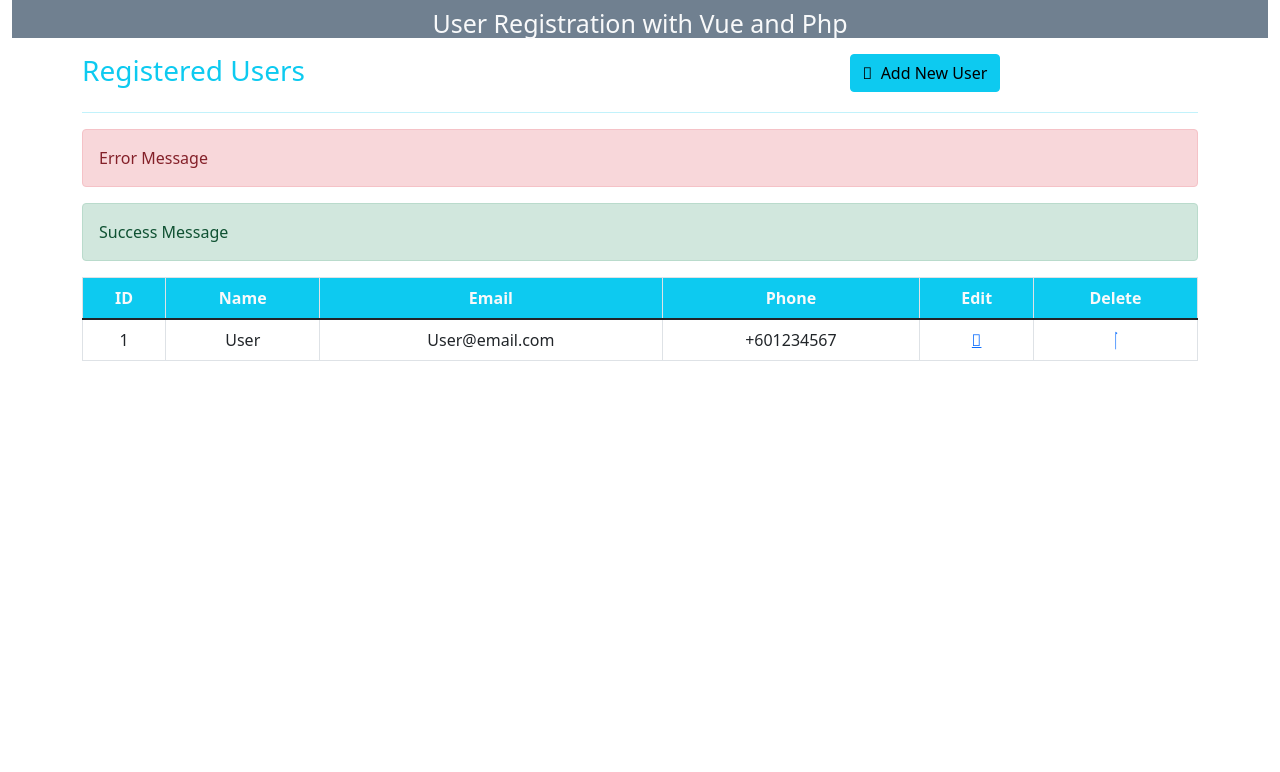
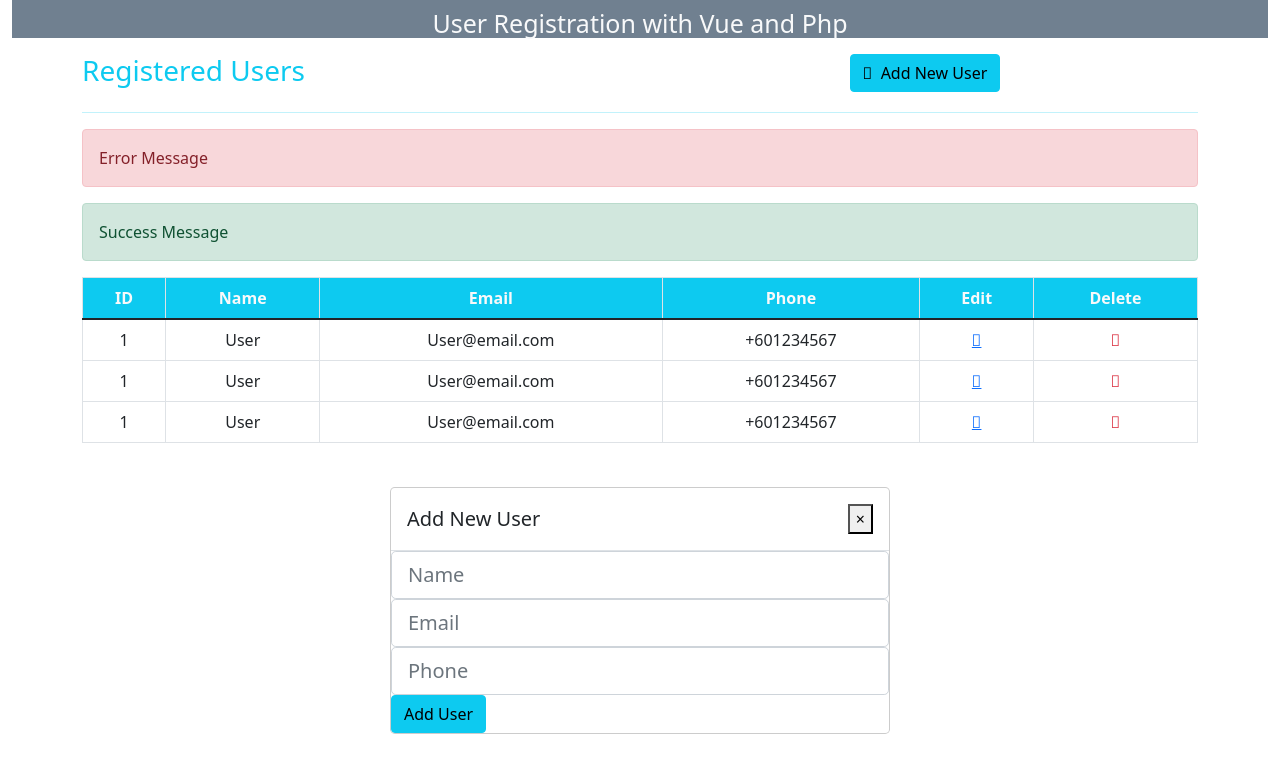
Before and after one commit to MaazPro/Vue-User-Registration-App, a plain HTML site: page index.html in a window 1280 px wide. Drawn offline with nearby package versions, Linux system fonts and the light colour scheme.

Commit message:
UI structure and form

```diff
--- a/index.html
+++ b/index.html
@@ -62,17 +62,67 @@
                                 <td>User@email.com</td>
                                 <td>+601234567</td>
                                 <!-- <td><a href="#" class ="fa fa-check"><i class="fas fa-edit"></i></a></td> -->
-                                <td><a href="#" class ="fa fa-check"><font-awesome-icon icon="fa-thin fa-check" /></a></td>
-                                <td><a href="#"><i class="fa-thin fa-check"></i></a></td>
+                                <td><a href="#" class ="fa fa-edit"><font-awesome-icon icon="fa-thin fa-check" /></a></td>
+                                <td><a href="#" class="text-danger"><i class="fas fa-trash-alt"></i></a></td>
+                            </tr>
+                            <tr class = "text-center">
+                                <td>1</td>
+                                <td>User</td>
+                                <td>User@email.com</td>
+                                <td>+601234567</td>
+                                <!-- <td><a href="#" class ="fa fa-check"><i class="fas fa-edit"></i></a></td> -->
+                                <td><a href="#" class ="fa fa-edit"><font-awesome-icon icon="fa-thin fa-check" /></a></td>
+                                <td><a href="#" class="text-danger"><i class="fas fa-trash-alt"></i></a></td>
+                            </tr>
+                            <tr class = "text-center">
+                                <td>1</td>
+                                <td>User</td>
+                                <td>User@email.com</td>
+                                <td>+601234567</td>
+                                <!-- <td><a href="#" class ="fa fa-check"><i class="fas fa-edit"></i></a></td> -->
+                                <td><a href="#" class ="fa fa-edit"><font-awesome-icon icon="fa-thin fa-check" /></a></td>
+                                <td><a href="#" class="text-danger"><i class="fas fa-trash-alt"></i></a></td>
                             </tr>
                         </tbody>
                     </table>
                 </div>
             </div>
         </div>
+        <!-- Add new user -->
+        <div id="overlay">
+            <div class="modal-dialog">
+                <div class="modal-content">
+                    <div class="modal-header">
+                        <h5 class="modal-title">Add New User</h5>
+                        <button type="button" class="close"><span aria-hidden="true">&times;</span> </button>
+                    </div>
+                    <div class="classmodal-body" p-4>
+                        <form action="#" method="post">
+                            <input type="text" name = "name" class="form-control form-control-lg" placeholder="Name">
+                        </form>
+                    </div>
+                    <div class="classmodal-body" p-4>
+                        <form action="#" method="post">
+                            <input type="email" name = "name" class="form-control form-control-lg" placeholder="Email">
+                        </form>
+                    </div>
+                    <div class="classmodal-body" p-4>
+                        <form action="#" method="post">
+                            <input type="tel" name = "name" class="form-control form-control-lg" placeholder="Phone">
+                        </form>
+                    </div>
+                    <div class="form-group">
+                        <button class="btn btn-info btn block btn lg">Add User</button>
+                    </div>
+                </div>
+            </div>
+        </div>
     </div>
 
-    <script src="https://unpkg.com/vue@3"></script>
+    <!-- <script src = "https://unpkg.com/vue@3"></script> -->
+    <!-- <script src="https://unpkg.com/vue@3.0.7/dist/vue.global.js"></script> -->
+
+    <script src = "https://cdn.jsdelivr.net/npm/vue"></script>
     <script type = "text/javascript" src="main.js"></script>
 </body>
 </html>
```
Also changed, not shown: main.js (line endings or trailing spaces).
